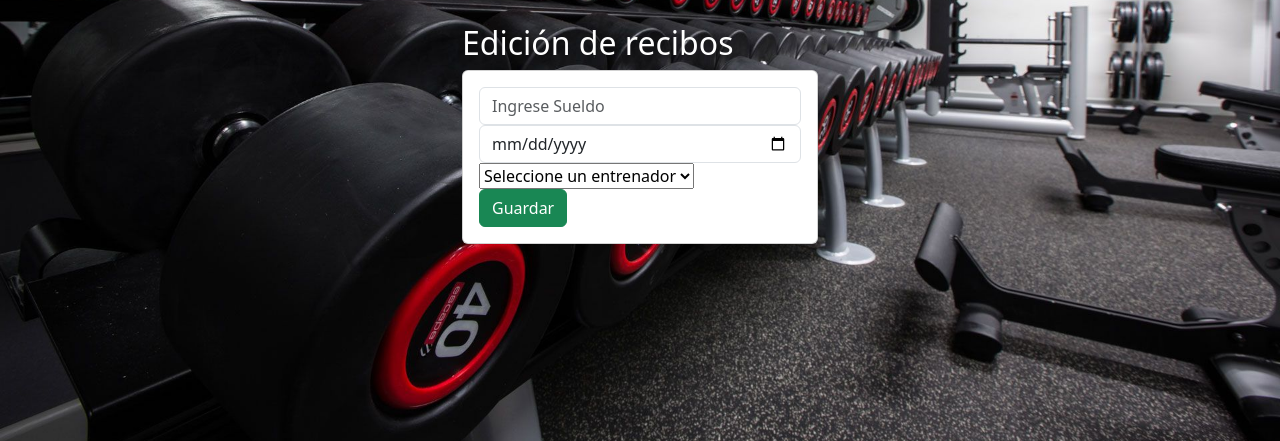
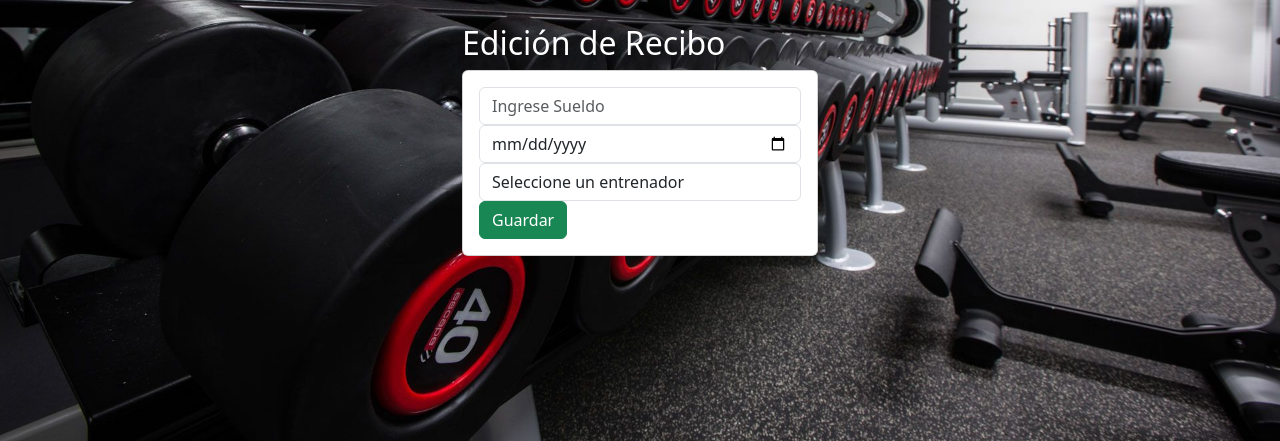
Before and after one commit to FrancoHtmlx/gymMaxPower.github.io, a Django app: template Aplicaciones/Academico/templates/edicionRecibo.html in a window 1280 px wide. Shown: the part 80-521 px from the top of the page. Run offline with Django 5.2, Linux system fonts and the light colour scheme; the template is opened without the code that fills it, so the values that code supplies are empty.

Commit message:
add en todos los archivos

```diff
--- a/Aplicaciones/Academico/templates/edicionRecibo.html
+++ b/Aplicaciones/Academico/templates/edicionRecibo.html
@@ -1,28 +1,30 @@
 {% extends "./base.html" %}
 
-{% block title %} Edición de recibos {% endblock %}
+{% block title %} Edición de Recibo {% endblock %}
 
-{% block body%}
+{% block body %}
 <div class="row">
     <div class="col-md-4 offset-md-4">
-        <h2> Edición de recibos </h2>
+        <h2> Edición de Recibo </h2>
         <div class="card">
             <div class="card-body">
                 <form action="/recibos/editarRecibo/" method="POST">{% csrf_token %}
-                    <!-- Campo txtnumRecibo eliminado -->
+                    <!-- Campo oculto para el numRecibo -->
+                    <input type="hidden" name="txtnumRecibo" value="{{ recibo.numRecibo }}">
+
                     <div class="form-group">
-                        <input type="float" id="floatSueldo" name="floatSueldo" value="{{recibos.sueldo}}" class="form-control" placeholder="Ingrese Sueldo"
-                         maxlength="50" required>
+                        <input type="float" name="floatSueldo" value="{{ recibo.sueldo }}" class="form-control" placeholder="Ingrese Sueldo" required>
                     </div>
                     <div class="form-group">
-                        <input type="date" id="dateFecha" name="dateFecha" value="{{recibos.fecha}}" class="form-control" placeholder="Ingrese Fecha"
-                         maxlength="50" required>
+                        <input type="date" name="dateFecha" value="{{ recibo.fecha }}" class="form-control" required>
                     </div>
                     <div class="form-group">
-                        <select name="txtidEntrenador">
+                        <select name="txtidEntrenador" class="form-control" required>
                             <option value="">Seleccione un entrenador</option>
                             {% for c in entrenadores %}
-                            <option value="{{c.idEntrenador}}" {% if recibos.idEntrenador_id == c.idEntrenador %} selected {% endif %}>{{c.nombre}}</option>
+                            <option value="{{c.idEntrenador}}" {% if c.idEntrenador == recibo.idEntrenador.idEntrenador %}selected{% endif %}>
+                                {{c.nombre}}
+                            </option>
                             {% endfor %}
                         </select>
                     </div>
@@ -31,9 +33,8 @@
                         <button type="submit" class="btn btn-success btn-block text-white">Guardar</button>
                     </div>
                 </form>
-             </div>
+            </div>
         </div>
     </div>
 </div>
-
 {% endblock %}
```
